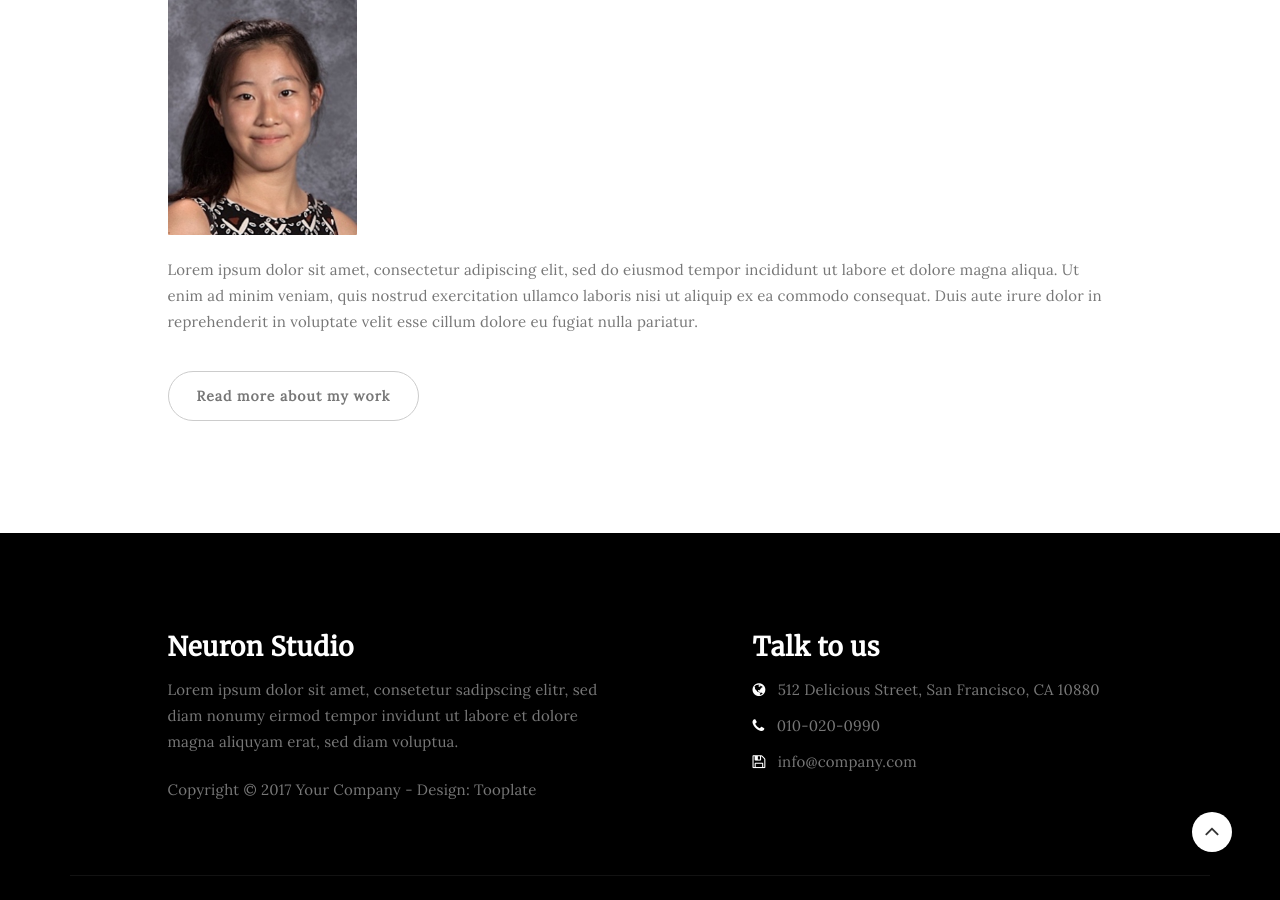
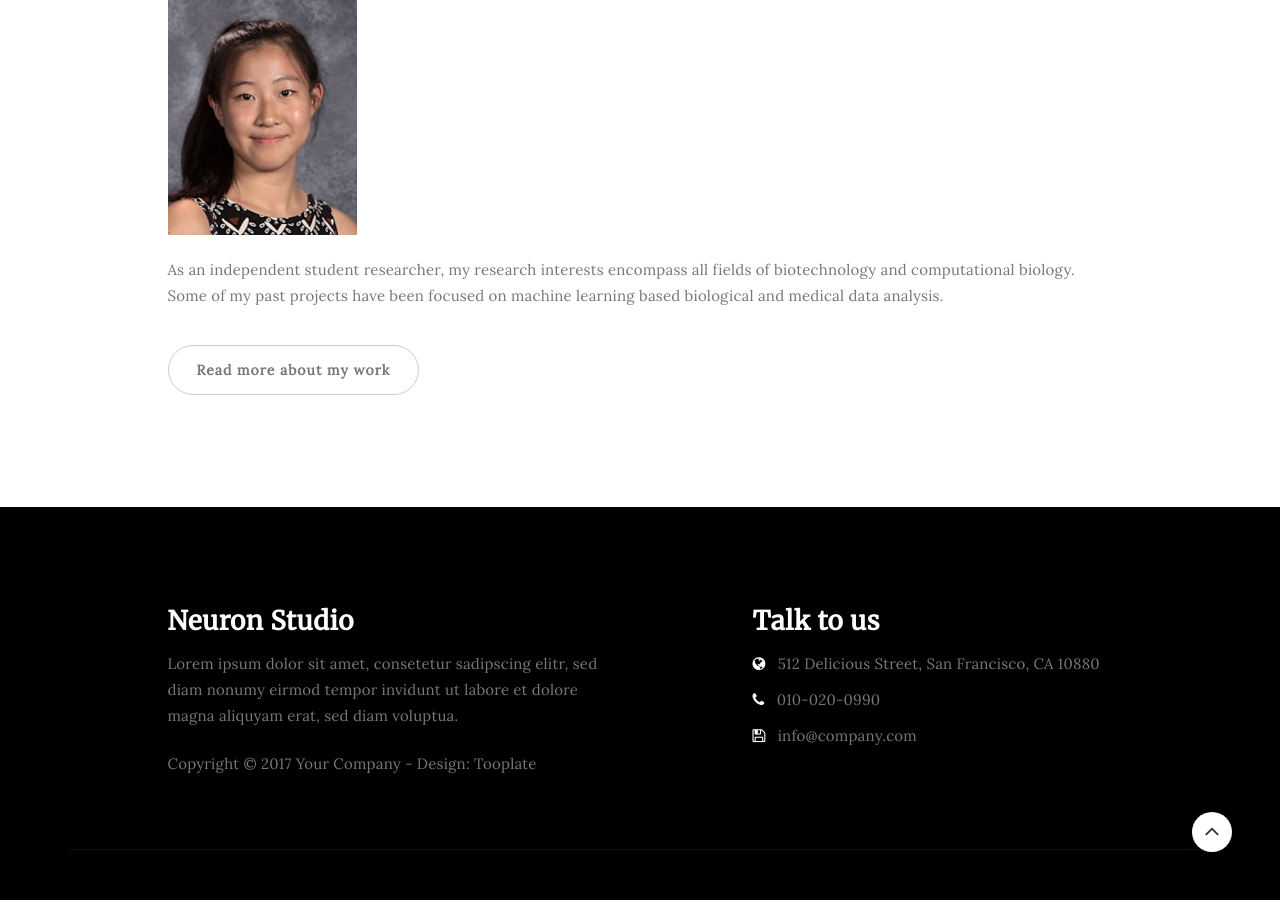
Before and after one commit to rpraka/JihyeonJe.com, a Jekyll site: the page index.html, which Jekyll copies as it is, in a window 1280 px wide and 900 px high, scrolled down 1183 px. Built offline with Jekyll 4.4.1, drawn with Linux system fonts in a browser that asks for light colours.

Commit message:
Update index.html

```diff
--- a/index.html
+++ b/index.html
@@ -91,12 +91,12 @@ http://www.tooplate.com/view/2085-neuron
 
                          <div class="blog-post-image">
                               <a href="single-post.html">
-                                   <img src="images/jihyeonjeprofile.jpg" style="width: 20%; height: 20%">
+                                   <img src="images/jihyeonjeprofile.jpg" style="width: 20%; height: 20%"/>
                               </a>
                          </div>
 
                          <div class="blog-post-des">
-                              <p>Lorem ipsum dolor sit amet, consectetur adipiscing elit, sed do eiusmod tempor incididunt ut labore et dolore magna aliqua. Ut enim ad minim veniam, quis nostrud exercitation ullamco laboris nisi ut aliquip ex ea commodo consequat. Duis aute irure dolor in reprehenderit in voluptate velit esse cillum dolore eu fugiat nulla pariatur.</p>
+                              <p>As an independent student researcher, my research interests encompass all fields of biotechnology and computational biology. Some of my past projects have been focused on machine learning based biological and medical data analysis.</p>
                               <a href="about.html" class="btn btn-default">Read more about my work</a>
                          </div>
                     </div>
```
